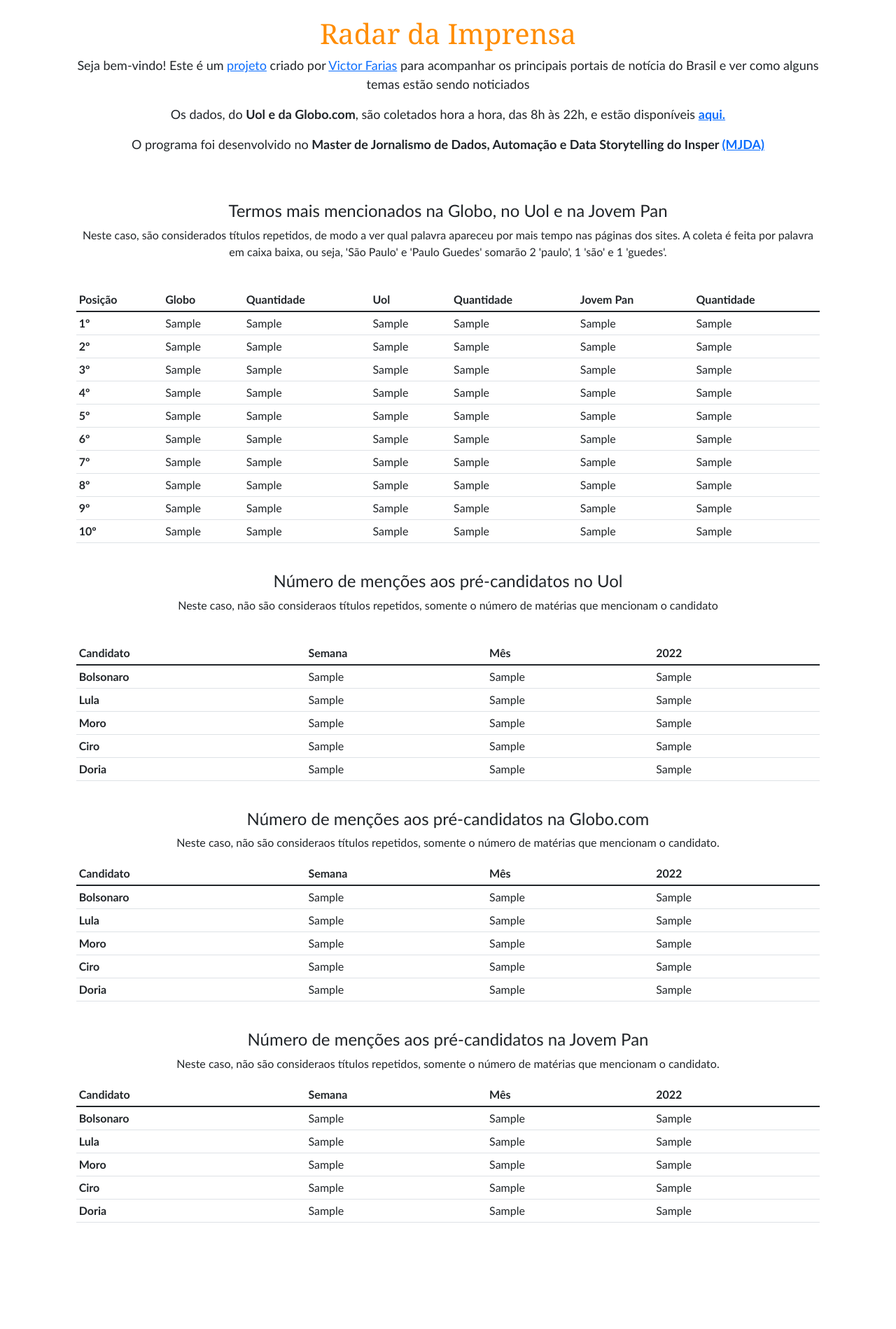
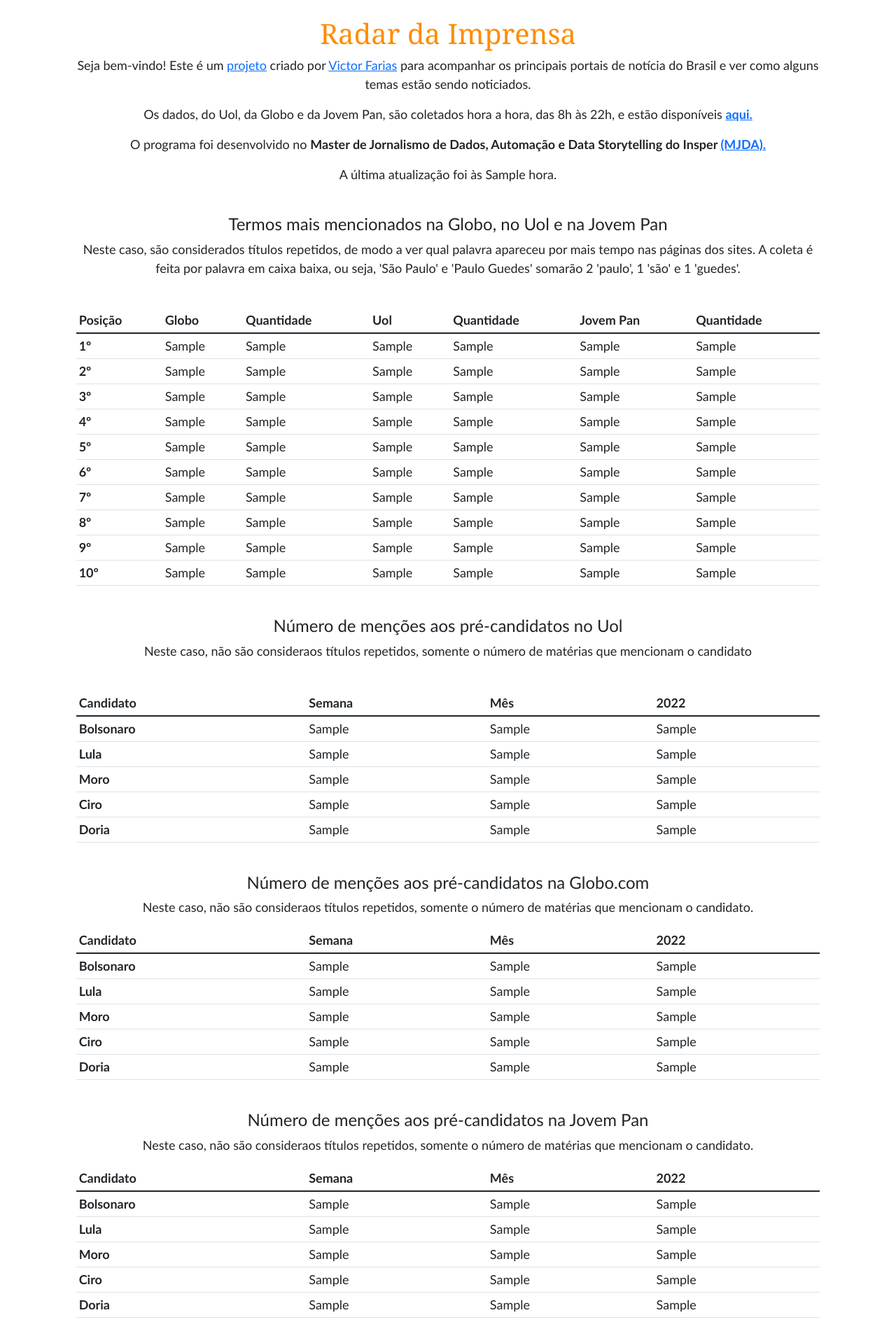
Before and after one commit to victorfariassb/iPrensa, a Flask app: template templates/home.html in a window 1280 px wide. Shown: the whole page at 70% size. Before the commit the page ends 1747 px from the top, so only its background shows below. Run offline with Flask 2, Linux system fonts and the light colour scheme; the template is opened without the code that fills it: most values are stand-ins (such as "Sample title", 1, 10 or a date in 2020); parts of the project's set-up code (start-up, migrations or seed data) failed here and were passed over.

Commit message:
Update home.html

```diff
--- a/templates/home.html
+++ b/templates/home.html
@@ -18,16 +18,15 @@
           <div>
             <center>
               <font face="Calibri"><font size=4>
-                <p>Seja bem-vindo! Este é um <a href='https://github.com/victorfariassb/radar_imprensa'>projeto</a> criado por <a href="https://twitter.com/__victorfarias">Victor Farias</a> para acompanhar os principais portais de notícia do Brasil e ver como alguns temas estão sendo noticiados</p>
-                <p>Os dados, do <b>Uol e da Globo.com</b>, são coletados hora a hora, das 8h às 22h, e estão disponíveis <a href="https://docs.google.com/spreadsheets/d/1UY2MkXq41EBEU5AXxGDE2oVrd8rQgPcc28xWi7oHVOU/edit?usp=sharing"><b>aqui.</b></a></p>
-                <p>O programa foi desenvolvido no <b>Master de Jornalismo de Dados, Automação e Data Storytelling do Insper <a href="https://www.insper.edu.br/pos-graduacao/master-em-jornalismo-de-dados-automacao-e-data-storytelling/">(MJDA)</b></a><br/></p>
-              </font>
+                <p>Seja bem-vindo! Este é um <a href='https://github.com/victorfariassb/radar_imprensa'>projeto</a> criado por <a href="https://twitter.com/__victorfarias">Victor Farias</a> para acompanhar os principais portais de notícia do Brasil e ver como alguns temas estão sendo noticiados.</p>
+                <p>Os dados, do Uol, da Globo e da Jovem Pan, são coletados hora a hora, das 8h às 22h, e estão disponíveis <a href="https://docs.google.com/spreadsheets/d/1UY2MkXq41EBEU5AXxGDE2oVrd8rQgPcc28xWi7oHVOU/edit?usp=sharing"><b>aqui.</b></a></p>
+                <p>O programa foi desenvolvido no <b>Master de Jornalismo de Dados, Automação e Data Storytelling do Insper <a href="https://www.insper.edu.br/pos-graduacao/master-em-jornalismo-de-dados-automacao-e-data-storytelling/">(MJDA).</b></a><br/></p>
+                <p>A última atualização foi às {{ hora }}.
               <br/>
             </center>
           </div>
           <div>
             <center>
-              <font face="Calibri">
                 <br/>
                 <h4>Termos mais mencionados na Globo, no Uol e na Jovem Pan</h4>
                 <p>Neste caso, são considerados títulos repetidos, de modo a ver qual palavra apareceu por mais tempo nas páginas dos sites. A coleta é feita por palavra em caixa baixa, ou seja, 'São Paulo' e 'Paulo Guedes' somarão 2 'paulo', 1 'são' e 1 'guedes'.</p>
```
